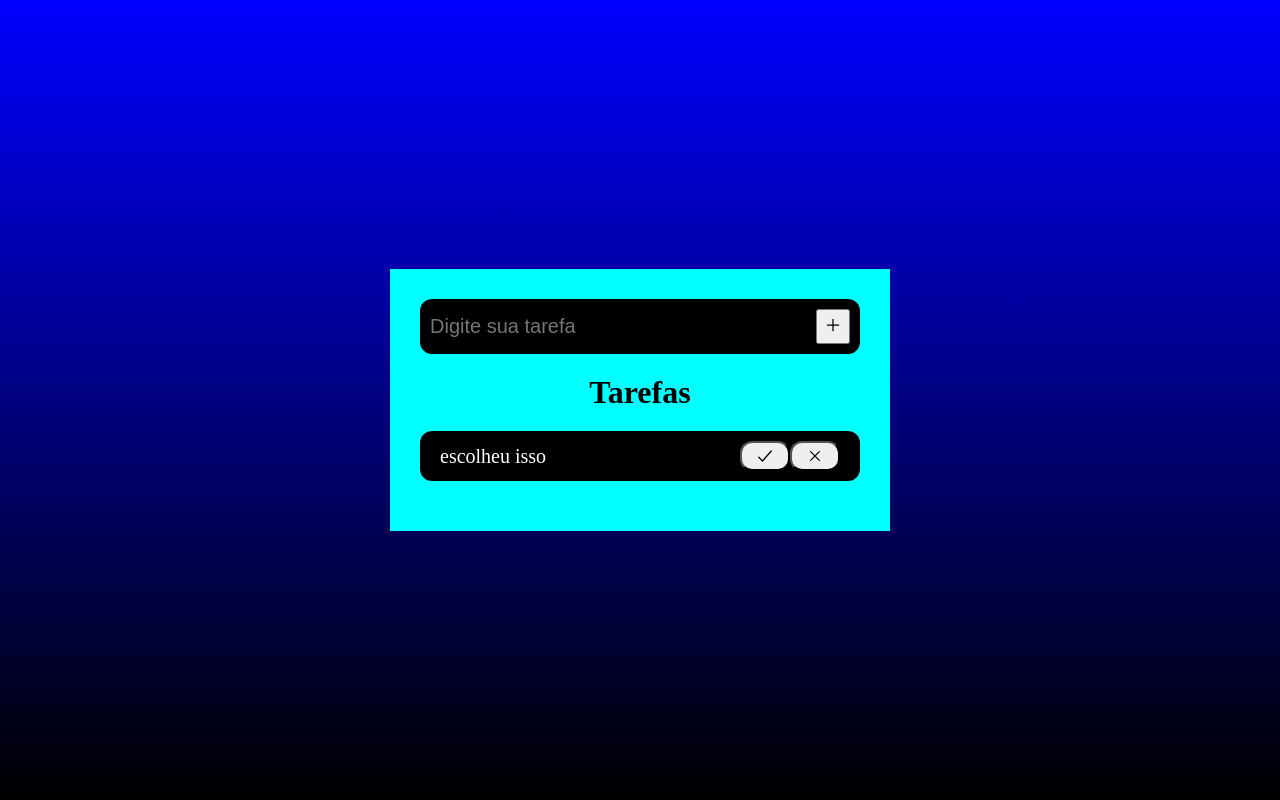
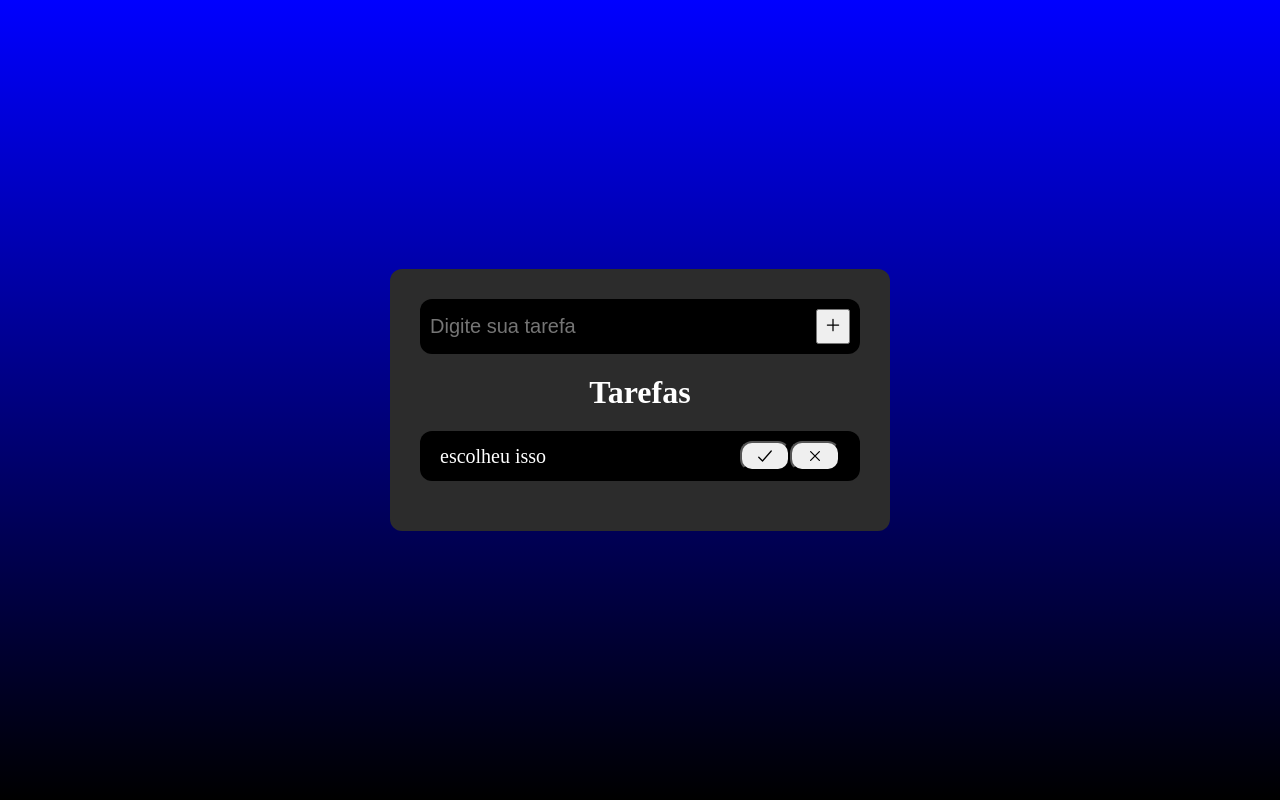
Before and after one commit to Diogoribeirott/Lista-de-Tarefas, a plain HTML site: page index.html in a window 1280 px wide. Drawn offline with nearby package versions, Linux system fonts and the light colour scheme.

Commit message:
algumas  alterações

```diff
--- a/estilos/style.css
+++ b/estilos/style.css
@@ -12,11 +12,12 @@ body {
   justify-content: center;
 }
 .container {
-  background-color: aqua;
+  background-color: #2c2c2c;
   width: 500px;
   display: flex;
   flex-direction: column;
   padding: 30px;
+  border-radius: 12px;
 }
 
 .divInputTextTop {
@@ -49,6 +50,7 @@ button:hover {
 h1 {
   text-align: center;
   margin-bottom: 20px;
+  color: #fff;
 }
 
 ul {
```
